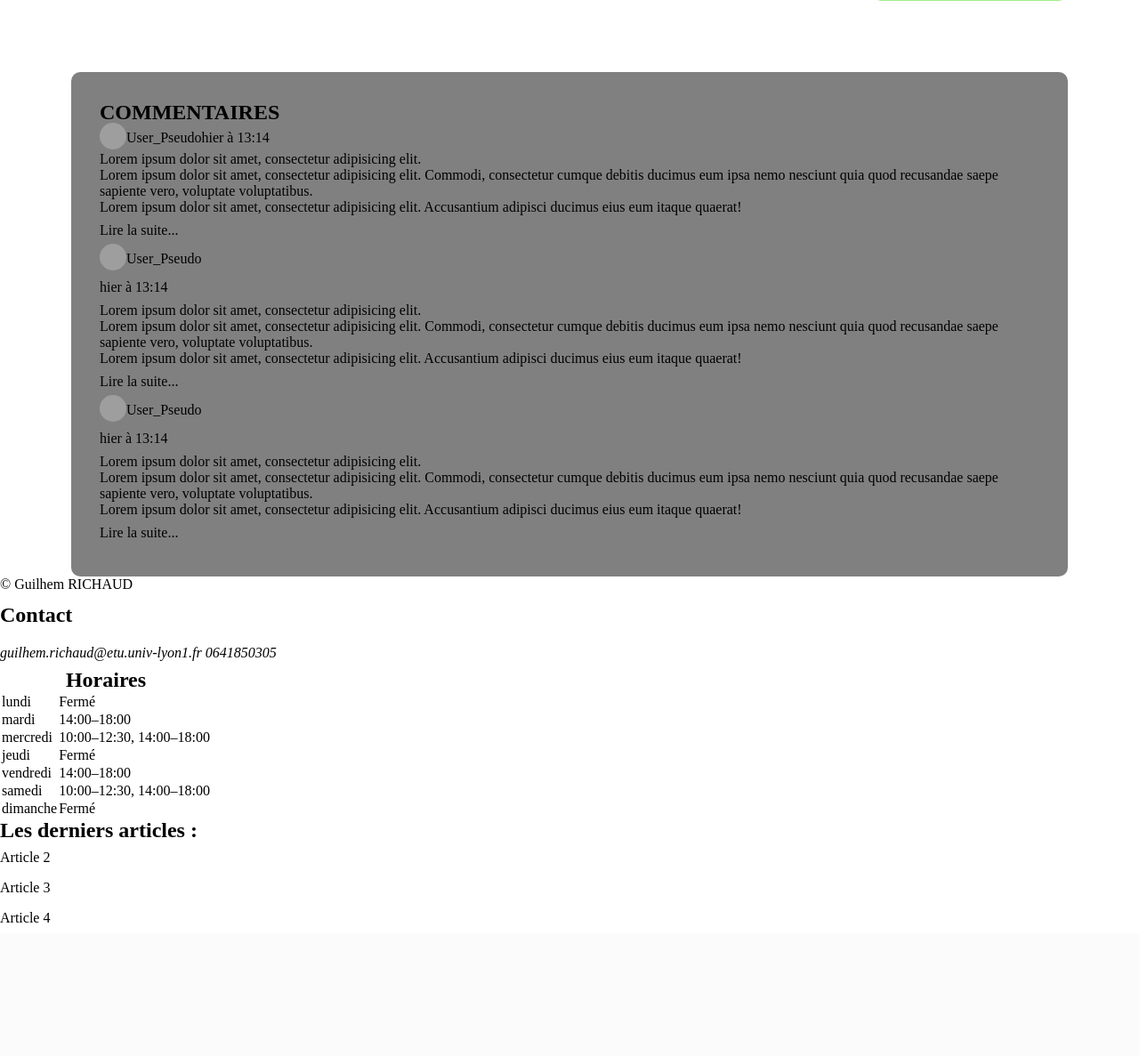
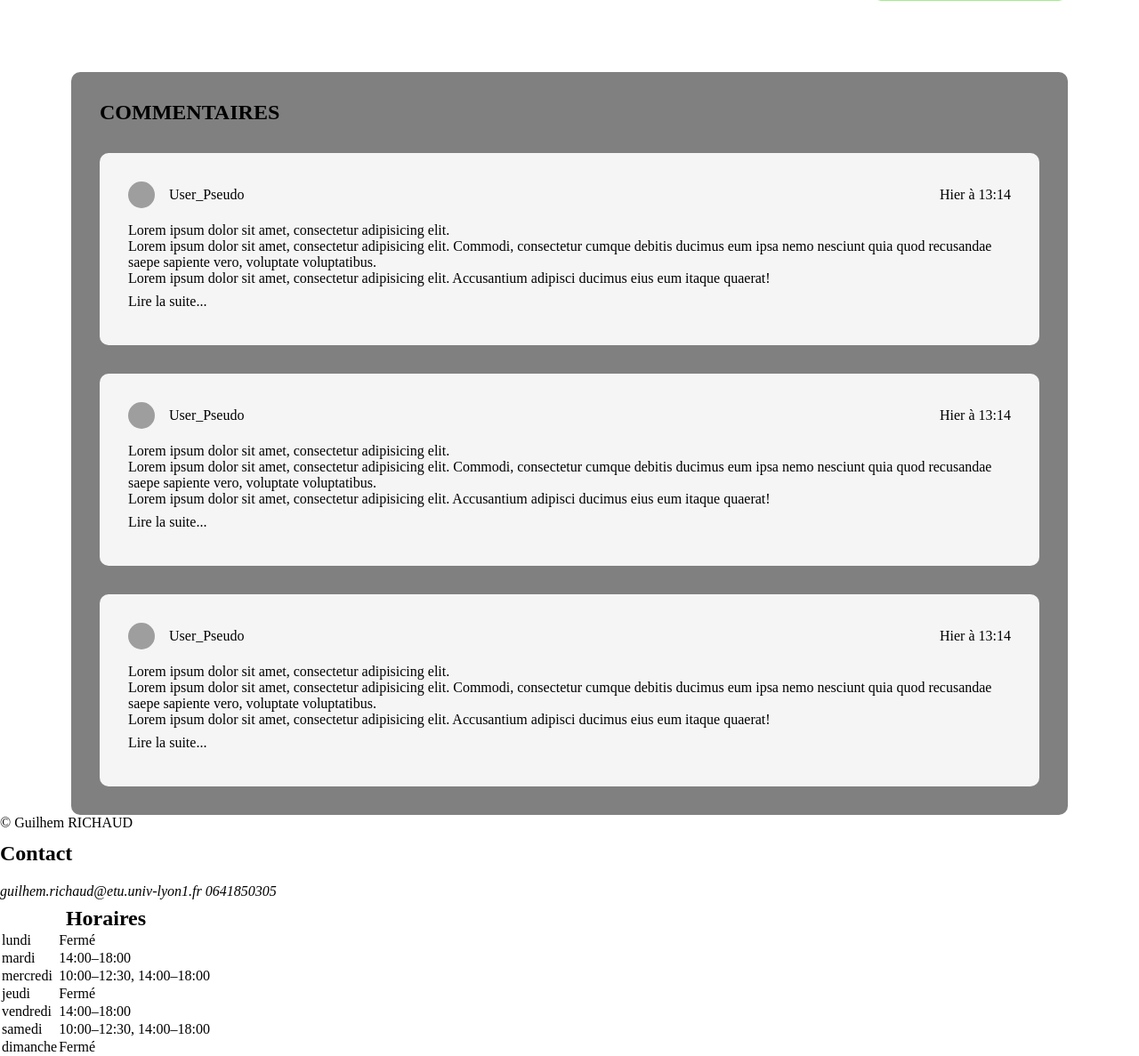
Before and after one commit to guiphaniel/kiwi-info, a PHP site: page /articles/minecraft-live-is-back-once-again.html in a window 1280 px wide. Shown: the part 1004-2191 px from the top of the page at 89% size. Before the commit the page ends 2041 px from the top, so only its background shows below. Run offline with PHP 8.4, Linux system fonts and the light colour scheme; grey boxes are pictures that could not be loaded.

Commit message:
Comments

```diff
--- a/articles/minecraft-live-is-back-once-again.html
+++ b/articles/minecraft-live-is-back-once-again.html
@@ -158,16 +158,16 @@
     </main>
     <section id="comments">
         <h2>COMMENTAIRES</h2>
-        <div>
-            <div class=user-tag>
-                <a href="#">
-                    <img alt="user_avatar" src="https://picsum.photos/150/150?1">
+        <div class="comment">
+            <div class=comment-infos>
+                <a href="#" class="comment-user">
+                    <img alt="user-avatar" src="https://picsum.photos/150/150?1">
+                    <span class="pseudo">User_Pseudo</span>
                 </a>
-                <a href="">User_Pseudo</a>
-                <a href="" >hier à 13:14</a>
+                <p>Hier à 13:14</p>
             </div>
 
-            <div class="bloc-contenu">
+            <div class="comment-content">
                 <div>
                     <p>Lorem ipsum dolor sit amet, consectetur adipisicing elit. <br>
                     Lorem ipsum dolor sit amet, consectetur adipisicing elit. Commodi, consectetur cumque debitis ducimus eum ipsa nemo nesciunt quia quod recusandae saepe sapiente vero, voluptate voluptatibus. <br>
@@ -178,38 +178,40 @@
                 </div>
             </div>
         </div>
-        <div>
-            <div class=user-tag>
-                <a href="#">
-                    <img alt="user_avatar" src="https://picsum.photos/150/150?2">
+        <div class="comment">
+            <div class=comment-infos>
+                <a href="#" class="comment-user">
+                    <img alt="user-avatar" src="https://picsum.photos/150/150?2">
+                    <span class="pseudo">User_Pseudo</span>
                 </a>
-                <a href="">User_Pseudo</a>
+                <p>Hier à 13:14</p>
             </div>
-            <a href="" >hier à 13:14</a>
-            <div class="bloc-contenu">
+
+            <div class="comment-content">
                 <div>
                     <p>Lorem ipsum dolor sit amet, consectetur adipisicing elit. <br>
-                        Lorem ipsum dolor sit amet, consectetur adipisicing elit. Commodi, consectetur cumque debitis ducimus eum ipsa nemo nesciunt quia quod recusandae saepe sapiente vero, voluptate voluptatibus. <br>
-                        Lorem ipsum dolor sit amet, consectetur adipisicing elit. Accusantium adipisci ducimus eius eum itaque quaerat!</p>
+                    Lorem ipsum dolor sit amet, consectetur adipisicing elit. Commodi, consectetur cumque debitis ducimus eum ipsa nemo nesciunt quia quod recusandae saepe sapiente vero, voluptate voluptatibus. <br>
+                    Lorem ipsum dolor sit amet, consectetur adipisicing elit. Accusantium adipisci ducimus eius eum itaque quaerat!</p>
                 </div>
                 <div>
                     <a href="#">Lire la suite...</a>
                 </div>
             </div>
         </div>
-        <div>
-            <div class=user-tag>
-                <a href="#">
-                    <img alt="user_avatar" src="https://picsum.photos/150/150?3">
+        <div class="comment">
+            <div class=comment-infos>
+                <a href="#" class="comment-user">
+                    <img alt="user-avatar" src="https://picsum.photos/150/150?3">
+                    <span class="pseudo">User_Pseudo</span>
                 </a>
-                <a href="">User_Pseudo</a>
+                <p>Hier à 13:14</p>
             </div>
-            <a href="" >hier à 13:14</a>
-            <div class="bloc-contenu">
+
+            <div class="comment-content">
                 <div>
                     <p>Lorem ipsum dolor sit amet, consectetur adipisicing elit. <br>
-                        Lorem ipsum dolor sit amet, consectetur adipisicing elit. Commodi, consectetur cumque debitis ducimus eum ipsa nemo nesciunt quia quod recusandae saepe sapiente vero, voluptate voluptatibus. <br>
-                        Lorem ipsum dolor sit amet, consectetur adipisicing elit. Accusantium adipisci ducimus eius eum itaque quaerat!</p>
+                    Lorem ipsum dolor sit amet, consectetur adipisicing elit. Commodi, consectetur cumque debitis ducimus eum ipsa nemo nesciunt quia quod recusandae saepe sapiente vero, voluptate voluptatibus. <br>
+                    Lorem ipsum dolor sit amet, consectetur adipisicing elit. Accusantium adipisci ducimus eius eum itaque quaerat!</p>
                 </div>
                 <div>
                     <a href="#">Lire la suite...</a>
--- a/css/style.css
+++ b/css/style.css
@@ -217,20 +217,27 @@ main picture img {
     justify-content: flex-end;
 }
 
-.user-tag {
+.comment-infos {
     display: flex;
     align-items: center;
+    justify-content: space-between;
     height: 30px;
     width: 100%;
+    margin-bottom: 1em;
 }
 
-.user-tag a {
-    text-align: center;
+.comment-user {
+    display: flex;
+    align-items: center;
 }
 
-.user-tag img {
+.comment-user img {
     height: 30px;
     border-radius: 100%;
+}
+
+.comment-user .pseudo {
+    margin: 0 1em;
 }
 
 #navbar > ul > li {
@@ -340,8 +347,19 @@ form fieldset input{
 #comments {
     margin: 0 5em;
     padding: 2em;
+    border-radius: 10px;
     background-color: gray;
+}
+
+.comment {
+    margin: 2em 0;
+    padding: 2em;
     border-radius: 10px;
+    background-color: whitesmoke;
+}
+
+.comment:last-child {
+    margin-bottom: 0;
 }
 
 
```
